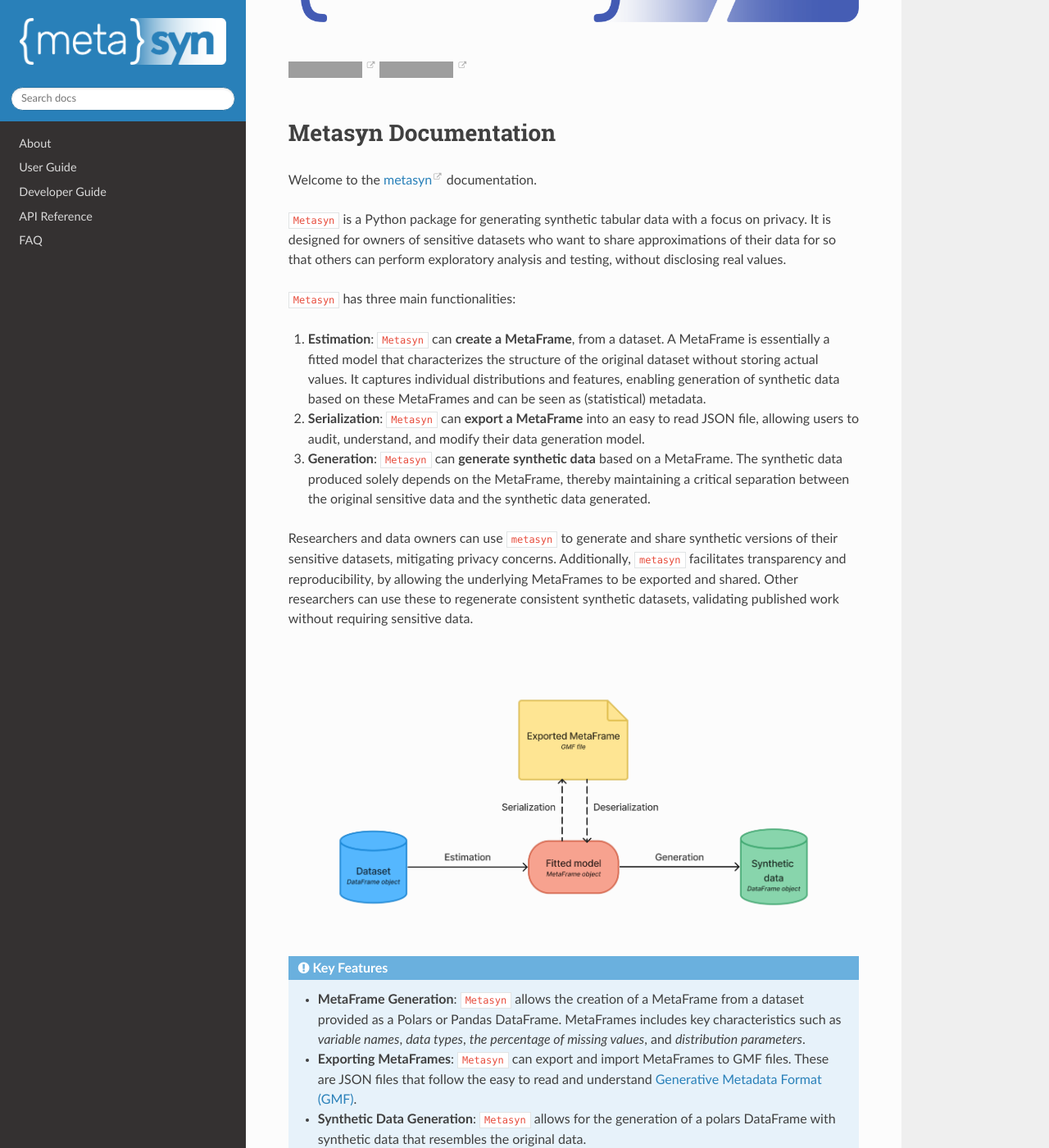
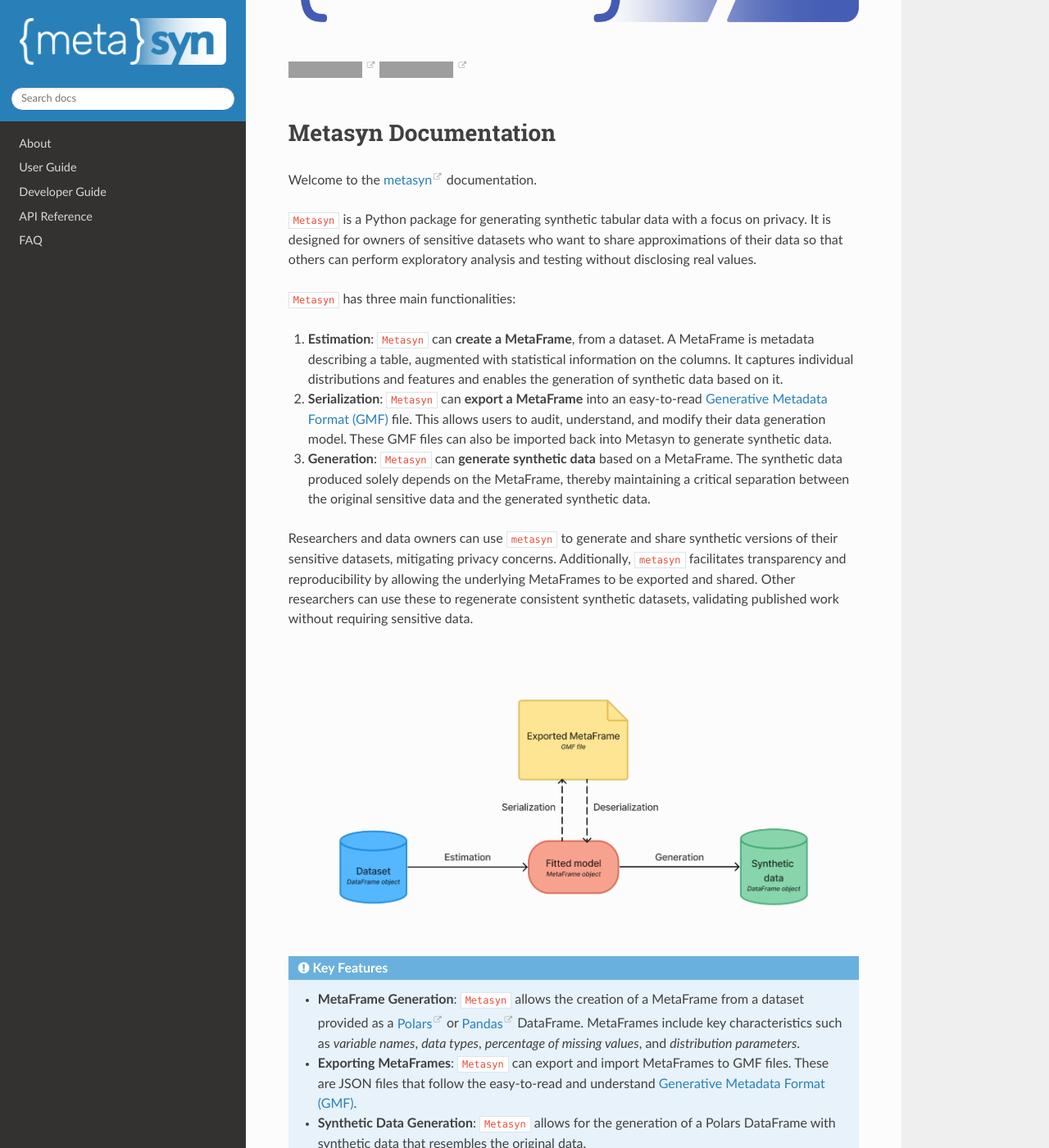
Before and after one commit to sodascience/metasyn, a Sphinx documentation site: the page built from docs/source/index.rst, in a window 1280 px wide and 1400 px high, scrolled down 229 px. Shown: the whole window at 82% size. Built offline with Sphinx 7.4.7 and the Read the Docs theme 2.0.0, drawn with Linux system fonts in a browser that asks for light colours; some of the changed text lies outside the part shown; grey boxes are pictures that could not be loaded.

Commit message:
first draft

```diff
--- a/docs/source/developer/GMF.rst
+++ b/docs/source/developer/GMF.rst
@@ -1,7 +1,7 @@
 Generative Metadata Format (GMF)
 ================================
 
-At the core of ``metasyn`` lies its ability to :doc:`generate </usage/generating_metaframes>`, :doc:`export</usage/exporting_metaframes>` and :doc:`import</usage/exporting_metaframes>` statistical metadata for a given dataset, which can then be used to :doc:`generate synthetic datasets </usage/generating_synthetic_data>`. To achieve this, ``metasyn`` uses the Generative Metadata Format (GMF), an open source format (available on `GitHub <https://github.com/sodascience/generative_metadata_format>`_) designed to store statistical metadata for tabular datasets. The GMF standard is designed to be modular and extensible,  with more distributions and privacy enhancing mechanisms. Due to its open nature, GMF can be used by other software too.
+At the core of ``metasyn`` lies its ability to :doc:`generate </usage/generating_metaframes>`, :doc:`export</usage/exporting_metaframes>` and :doc:`import</usage/exporting_metaframes>` statistical metadata for a given dataset, which can then be used to :doc:`generate synthetic datasets </usage/generating_synthetic_data>`. To achieve this, ``metasyn`` uses the Generative Metadata Format (GMF), an open source format (available on `GitHub <https://github.com/sodascience/generative_metadata_format>`_) designed to store statistical metadata for tabular datasets. The GMF standard is designed to be modular and extensible,  with more distributions and privacy-enhancing mechanisms. Due to its open nature, GMF can be used by other software too.
 
 
 
--- a/docs/source/index.rst
+++ b/docs/source/index.rst
@@ -27,15 +27,15 @@
 =======================
 Welcome to the `metasyn <https://github.com/sodascience/metasyn/>`_ documentation.
 
-``Metasyn`` is a Python package for generating synthetic tabular data with a focus on privacy. It is designed for owners of sensitive datasets who want to share approximations of their data for so that others can perform exploratory analysis and testing, without disclosing real values.
+``Metasyn`` is a Python package for generating synthetic tabular data with a focus on privacy. It is designed for owners of sensitive datasets who want to share approximations of their data so that others can perform exploratory analysis and testing without disclosing real values.
 
 ``Metasyn`` has three main functionalities:
 
-1. **Estimation**: ``Metasyn`` can **create a MetaFrame**, from a dataset. A MetaFrame is essentially a fitted model that characterizes the structure of the original dataset without storing actual values. It captures individual distributions and features, enabling generation of synthetic data based on these MetaFrames and can be seen as (statistical) metadata.
-2. **Serialization**: ``Metasyn`` can **export a MetaFrame** into an easy to read JSON file, allowing users to audit, understand, and modify their data generation model.
-3. **Generation**: ``Metasyn`` can **generate synthetic data** based on a MetaFrame. The synthetic data produced solely depends on the MetaFrame, thereby maintaining a critical separation between the original sensitive data and the synthetic data generated.
+1. **Estimation**: ``Metasyn`` can **create a MetaFrame**, from a dataset. A MetaFrame is metadata describing a table, augmented with statistical information on the columns. It captures individual distributions and features and enables the generation of synthetic data based on it.
+2. **Serialization**: ``Metasyn`` can **export a MetaFrame** into an easy-to-read :doc:`/developer/GMF` file. This allows users to audit, understand, and modify their data generation model. These GMF files can also be imported back into Metasyn to generate synthetic data.
+3. **Generation**: ``Metasyn`` can **generate synthetic data** based on a MetaFrame. The synthetic data produced solely depends on the MetaFrame, thereby maintaining a critical separation between the original sensitive data and the generated synthetic data.
 
-Researchers and data owners can use ``metasyn`` to generate and share synthetic versions of their sensitive datasets, mitigating privacy concerns. Additionally, ``metasyn`` facilitates transparency and reproducibility, by allowing the underlying MetaFrames to be exported and shared. Other researchers can use these to regenerate consistent synthetic datasets, validating published work without requiring sensitive data.
+Researchers and data owners can use ``metasyn`` to generate and share synthetic versions of their sensitive datasets, mitigating privacy concerns. Additionally, ``metasyn`` facilitates transparency and reproducibility by allowing the underlying MetaFrames to be exported and shared. Other researchers can use these to regenerate consistent synthetic datasets, validating published work without requiring sensitive data.
 
 .. image:: /images/pipeline_basic.png
    :width: 100%
@@ -44,14 +44,14 @@
 
 .. admonition:: Key Features
 
-   -  **MetaFrame Generation**: ``Metasyn`` allows the creation of a MetaFrame from a dataset provided as a Polars or Pandas DataFrame. MetaFrames includes key characteristics such as *variable names*, *data types*, *the percentage of missing values*, and *distribution parameters*.
-   -  **Exporting MetaFrames**: ``Metasyn`` can export and import MetaFrames to GMF files. These are JSON files that follow the easy to read and understand :doc:`/developer/GMF`.
-   -  **Synthetic Data Generation**: ``Metasyn`` allows for the generation of a polars DataFrame with synthetic data that resembles the original data.
+   -  **MetaFrame Generation**: ``Metasyn`` allows the creation of a MetaFrame from a dataset provided as a `Polars <https://pola.rs/>`_ or `Pandas <https://pandas.pydata.org/>`_ DataFrame. MetaFrames include key characteristics such as *variable names*, *data types*, *percentage of missing values*, and *distribution parameters*.
+   -  **Exporting MetaFrames**: ``Metasyn`` can export and import MetaFrames to GMF files. These are JSON files that follow the easy-to-read and understand :doc:`/developer/GMF`.
+   -  **Synthetic Data Generation**: ``Metasyn`` allows for the generation of a Polars DataFrame with synthetic data that resembles the original data.
    -  **Distribution Fitting**: ``Metasyn`` allows for manual and automatic distribution fitting.
    -  **Data Type Support**: ``Metasyn`` supports generating synthetic data for a variety of common data types including ``categorical``, ``string``, ``integer``, ``float``, ``date``, ``time``, and ``datetime``.
    -  **Integration with Faker**: ``Metasyn`` integrates with the `faker <https://github.com/joke2k/faker>`__ package, a Python library for generating fake data such as names and emails. Allowing for more realistic synthetic data.
    -  **Structured String Detection**: ``Metasyn`` identifies structured strings within your dataset, which can include formatted text, codes, identifiers, or any string that follows a specific pattern.
-   -  **Handling Unique Values**: ``Metasyn`` can identify and process variables with unique values or keys in the data, preserving their uniqueness in the synthetic dataset, which is crucial for generating synthetic data that maintains the characteristics of the original dataset.
+   -  **Handling Unique Values**: ``Metasyn`` can identify and process variables with unique values or keys in the data, preserving their uniqueness in the synthetic dataset.
 
 .. admonition:: Want to know more?
 
```
Also changed, not shown: README.md (+15 -27 lines).
